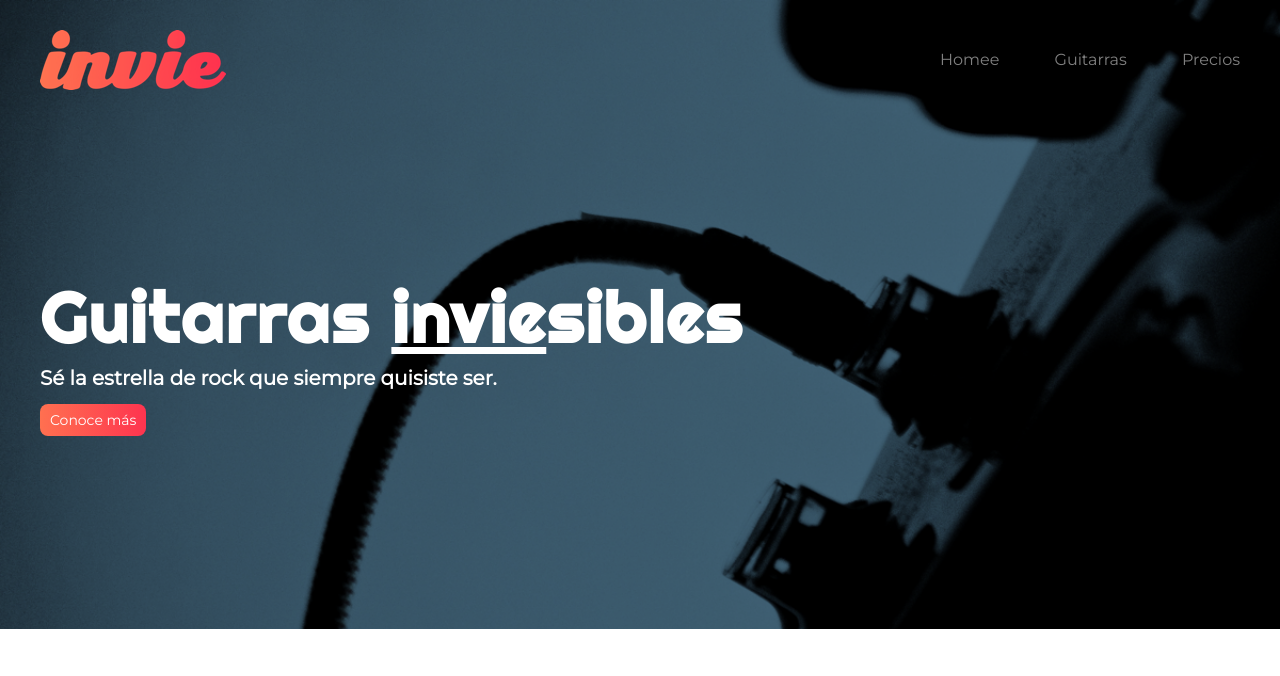
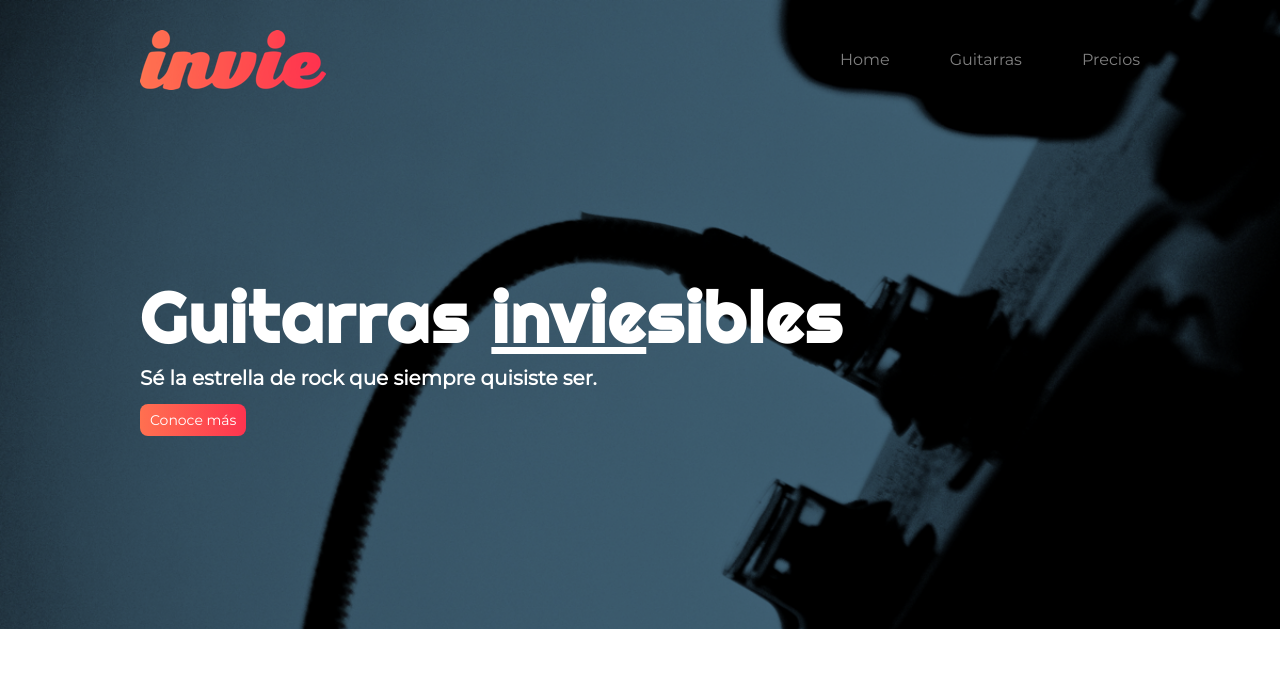
Before and after one commit to GabrielSanchez7/Invie, a plain HTML site: page index.html in a window 1280 px wide. Shown: the top 676 px of the page. Drawn offline with Linux system fonts and the light colour scheme.

Commit message:
Corrigiendo medidas y adaptación a celulares

```diff
--- a/css/invie.css
+++ b/css/invie.css
@@ -5,7 +5,7 @@
     /*font-weight: 300;*/
 }
 .contenedor {
-    width: 1200px;
+    width: 1000px;
     margin: auto;
 }
 .fondo-banner {
--- a/index.html
+++ b/index.html
@@ -1,9 +1,7 @@
 <!DOCTYPE html>
-<html lang="en">
+<html lang="es">
 <head>
     <meta charset="UTF-8">
-    <meta name="viewport" content="width=device-width, initial-scale=1.0">
-    <meta http-equiv="X-UA-Compatible" content="ie=edge">
     <title>Invie</title>
     <link rel="stylesheet" href="css/invie.css" media="screen" title="no title">
     <link href="https://fonts.googleapis.com/css?family=Montserrat|Righteous" rel="stylesheet">
@@ -14,7 +12,7 @@
         <header class="contenedor">
             <a href="index.html"><img src="images/invie.png" alt="Logo Invie"></a>
             <nav class="menu">
-                <a href="index.html">Homee</a>
+                <a href="index.html">Home</a>
                 <a href="#guitarras">Guitarras</a>
                 <a href="precios.html">Precios</a>
             </nav>
```
